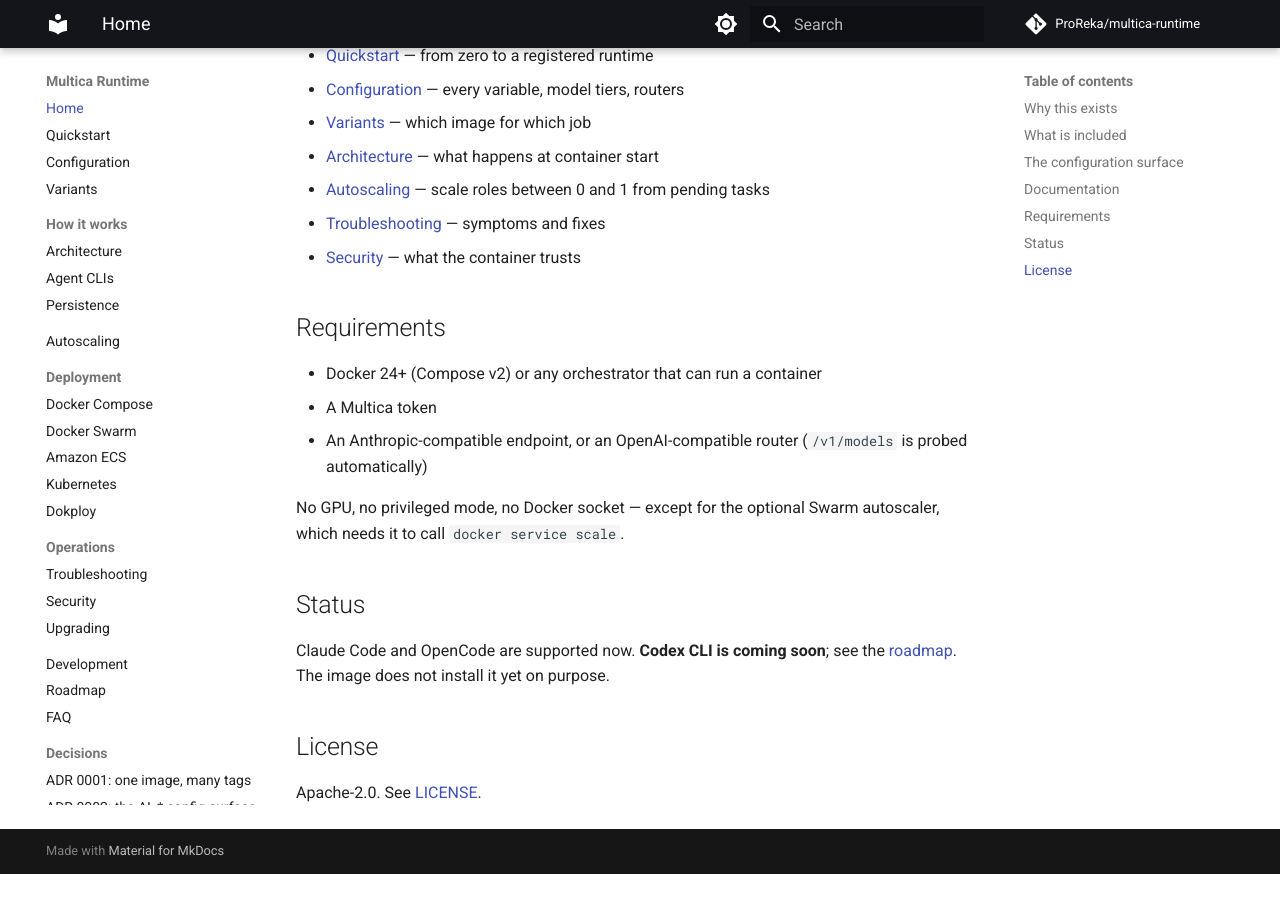
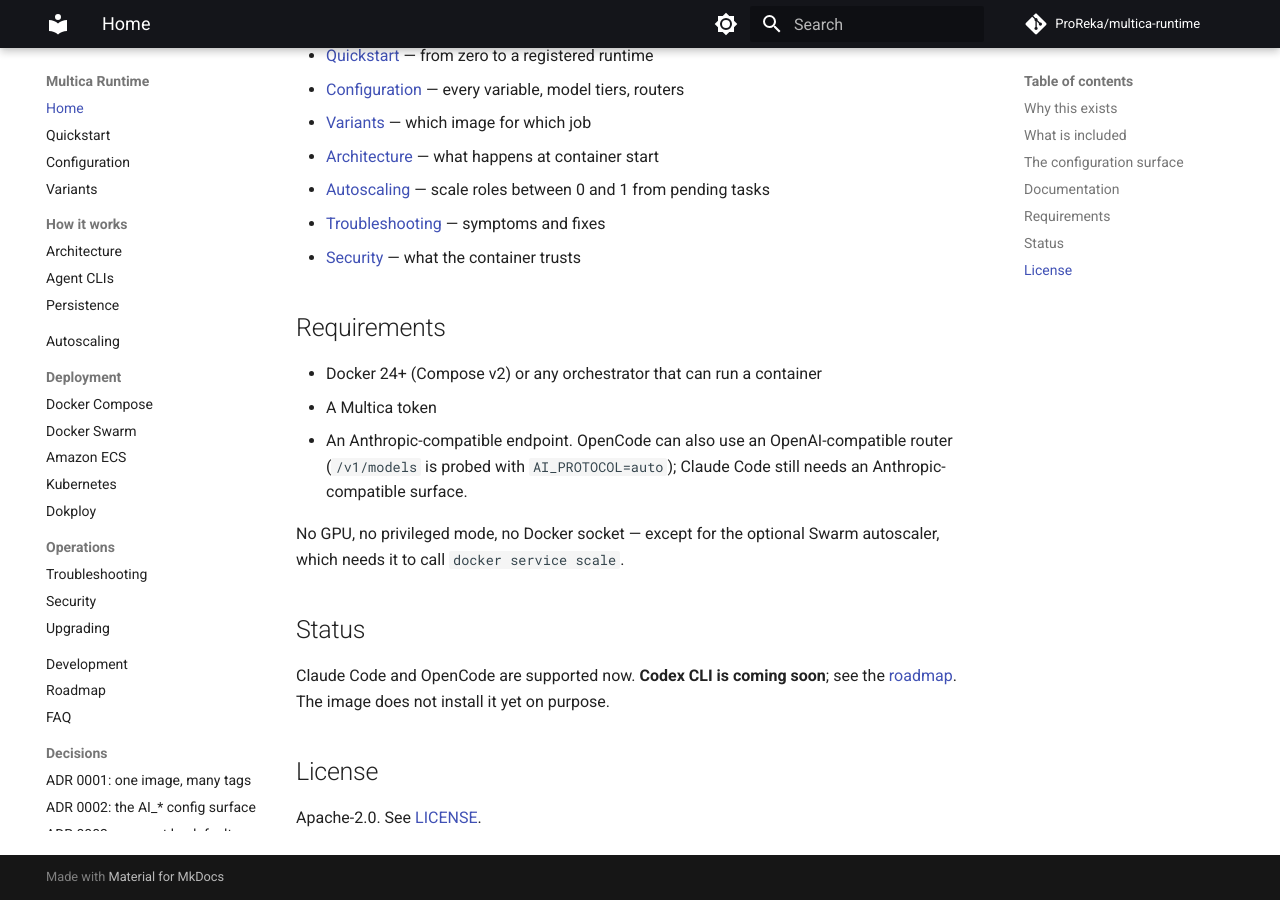
Before and after one commit to ProReka/multica-runtime, an MkDocs documentation site: the page built from docs/index.md, in a window 1280 px wide and 900 px high, scrolled down 1816 px. Built offline with MkDocs 1.6.1 and Material for MkDocs 9.7.7, drawn with Linux system fonts in a browser that asks for light colours; comment, search, counter and statistics services are not loaded; before the commit the page ends 2690 px from its top, so only the background shows below that.

Commit message:
docs: be precise about Anthropic vs OpenAI-compatible endpoints [skip ci]
Claude Code needs an Anthropic-compatible surface; OpenCode can also use
an OpenAI-compatible router. Also drop a duplicated sentence in the README.

```diff
--- a/docs/index.md
+++ b/docs/index.md
@@ -76,8 +76,9 @@
 
 - Docker 24+ (Compose v2) or any orchestrator that can run a container
 - A Multica token
-- An Anthropic-compatible endpoint, or an OpenAI-compatible router
-  (`/v1/models` is probed automatically)
+- An Anthropic-compatible endpoint. OpenCode can also use an OpenAI-compatible
+  router (`/v1/models` is probed with `AI_PROTOCOL=auto`); Claude Code still
+  needs an Anthropic-compatible surface.
 
 No GPU, no privileged mode, no Docker socket — except for the optional Swarm
 autoscaler, which needs it to call `docker service scale`.
```
Also changed, not shown: README.md (+3 -3 lines).
